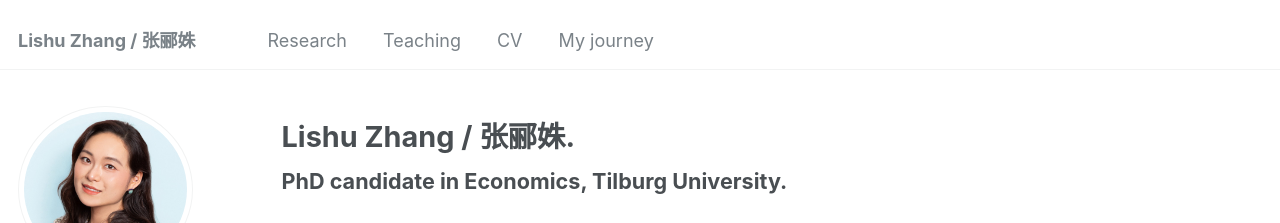
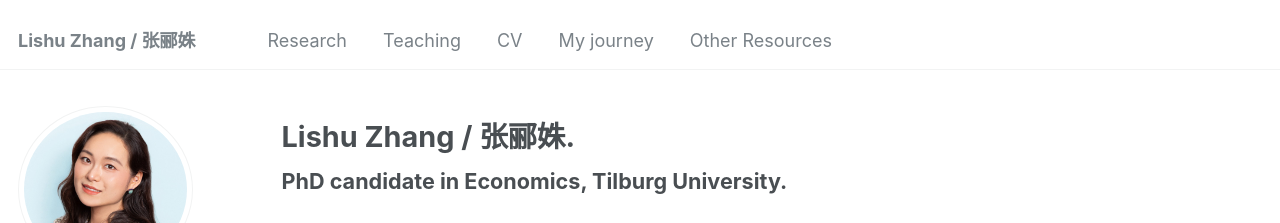
Before and after one commit to LishuZ/LishuZ.github.io, a Jekyll site: the page built from _pages/about.md, in a window 1280 px wide. Shown: the top 223 px of the page. Built offline with Jekyll 4.4.1, drawn with Linux system fonts in a browser that asks for light colours; some web fonts are replaced.

Commit message:
Update navigation.yml

```diff
--- a/_data/navigation.yml
+++ b/_data/navigation.yml
@@ -24,5 +24,7 @@ main:
   - title: "My journey"
     url: /about/
 
+  - title: "Other Resources"
+    url: /resources/
   # - title: "Hobbies"
   #   url: /hobby/
```
